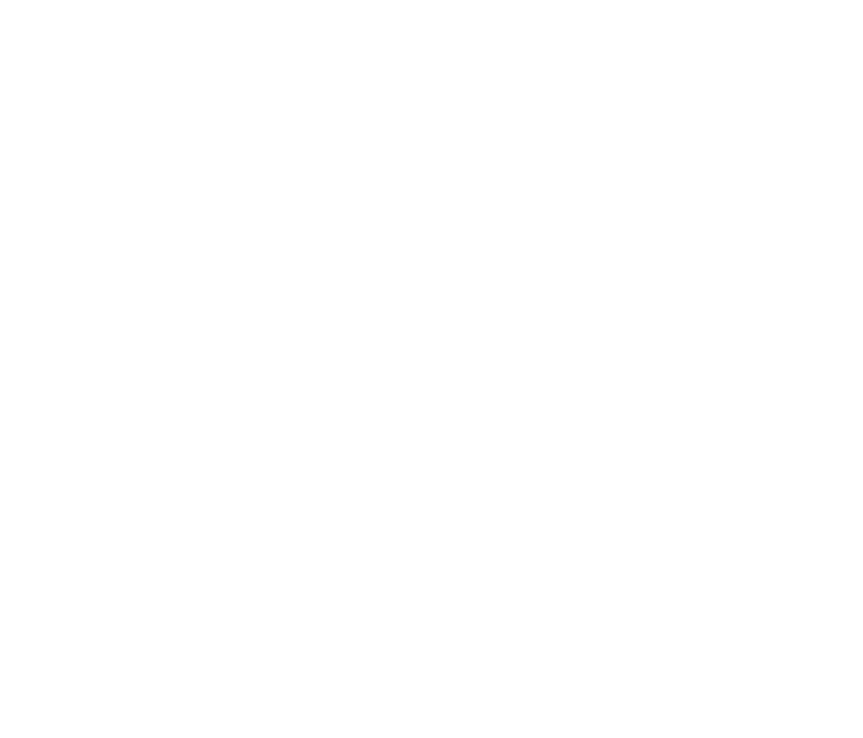
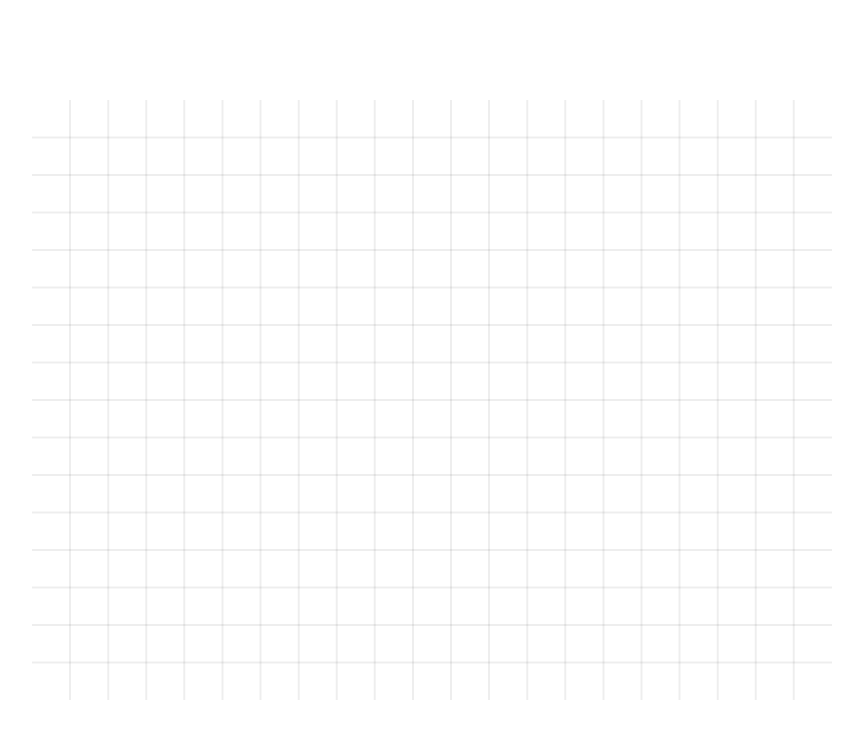
Before and after one commit to deanex/interactive-bezie-curve, a plain HTML site: page index.html in a window 1280 px wide. Shown: the whole page, without its empty margins (208-1071 px from the left). Drawn offline with Linux system fonts and the light colour scheme; animation ran at ten frames a second.

Commit message:
Draw grid

```diff
--- a/bezie_curve.js
+++ b/bezie_curve.js
@@ -1 +1,53 @@
-PIXI.utils.sayHello('Hello')
+// Aliases
+var Application = PIXI.Application
+var Graphics = PIXI.Graphics
+var Container = PIXI.Container
+
+const app = new Application({
+	width: 800,
+	height: 600,
+	antialias: true,
+	transparent: false,
+	resolution: 1,
+	backgroundColor: 0xffffff,
+});
+var appHeight = app.renderer.view.height
+var appWidth = app.renderer.view.width
+
+document.getElementById("app-container").appendChild(app.view)
+
+function createGrid(lineStyle, width, height, hLines, vLines) {
+	let grid = new Container()
+	let hGap = width / (hLines + 1)
+	let vGap = height / (vLines + 1)
+
+	let hLinePos = hGap
+	for (let i = 0; i < hLines; i++) {
+		let line = new Graphics();
+		line.lineStyle(...lineStyle)
+		line.moveTo(0, 0)
+		line.lineTo(0, height)
+		line.position.set(hLinePos, 0)
+		grid.addChild(line)
+		hLinePos += hGap;
+	}
+	let vLinePos = vGap
+	for (let i = 0; i < vLines; i++) {
+		let line = new Graphics();
+		line.lineStyle(...lineStyle)
+		line.moveTo(0, 0)
+		line.lineTo(width, 0)
+		line.position.set(0, vLinePos)
+		grid.addChild(line)
+		vLinePos += vGap;
+	}
+
+	return grid
+}
+
+let lineStyle = [2, 0x0, 0.07]
+var horizontalLines = 20
+var verticalLines = appHeight / (appWidth/horizontalLines) // for squares
+var grid = createGrid(lineStyle, appWidth, appHeight, horizontalLines, verticalLines)
+
+app.stage.addChild(grid)
--- a/index.html
+++ b/index.html
@@ -7,6 +7,7 @@
 </head>
 	<script src="libraries/pixi.min.js"></script>
 <body>
+	<div id="app-container"></div>
 	<script type="text/javascript" src="bezie_curve.js"></script>
 </body>
 </html>
--- a/style.css
+++ b/style.css
@@ -2,3 +2,15 @@
     margin: 0;
     padding: 0;
 }
+
+#app-container {
+    height: 100vh;
+    width: 100%;
+    display: flex;
+    align-items: center;
+    justify-content: center;
+}
+
+canvas {
+    margin: 0 auto;
+}
```
